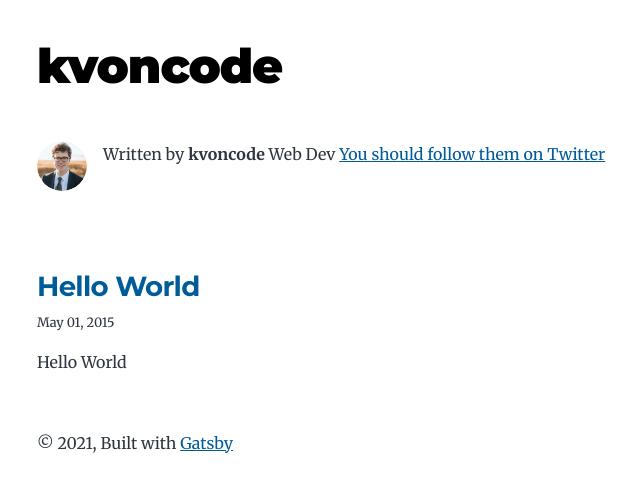
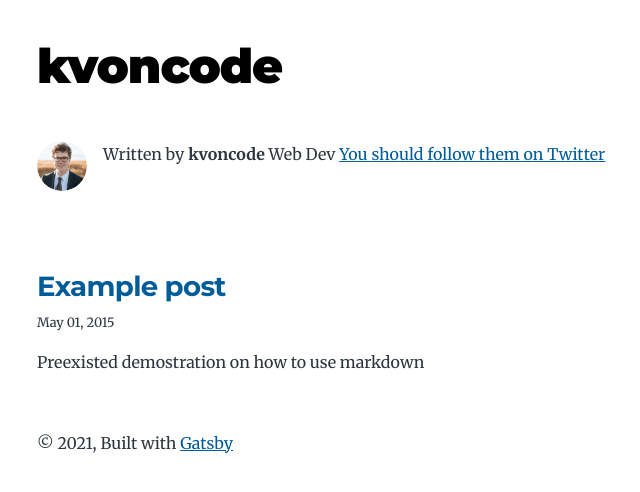
Before and after one commit to kvoncode/gatsby-starter-blog, a Gatsby site: page / in a window 1280 px wide. Shown: the whole page, without its empty margins (287-927 px from the left). Built offline with nearby package versions, Linux system fonts and the light colour scheme; Gatsby itself is replaced by a stand-in of ours.

Commit message:
rename: first post

```diff
--- a/content/blog/hello-world/index.md
+++ b/content/blog/example/index.md
@@ -1,7 +1,7 @@
 ---
-title: Hello World
+title: Example post
 date: "2015-05-01T22:12:03.284Z"
-description: "Hello World"
+description: "Preexisted demostration on how to use markdown"
 ---
 
 This is my first post on my new fake blog! How exciting!
```
Also changed, not shown: content/blog/example/salty_egg.jpg (renamed from content/blog/hello-world/salty_egg.jpg).
